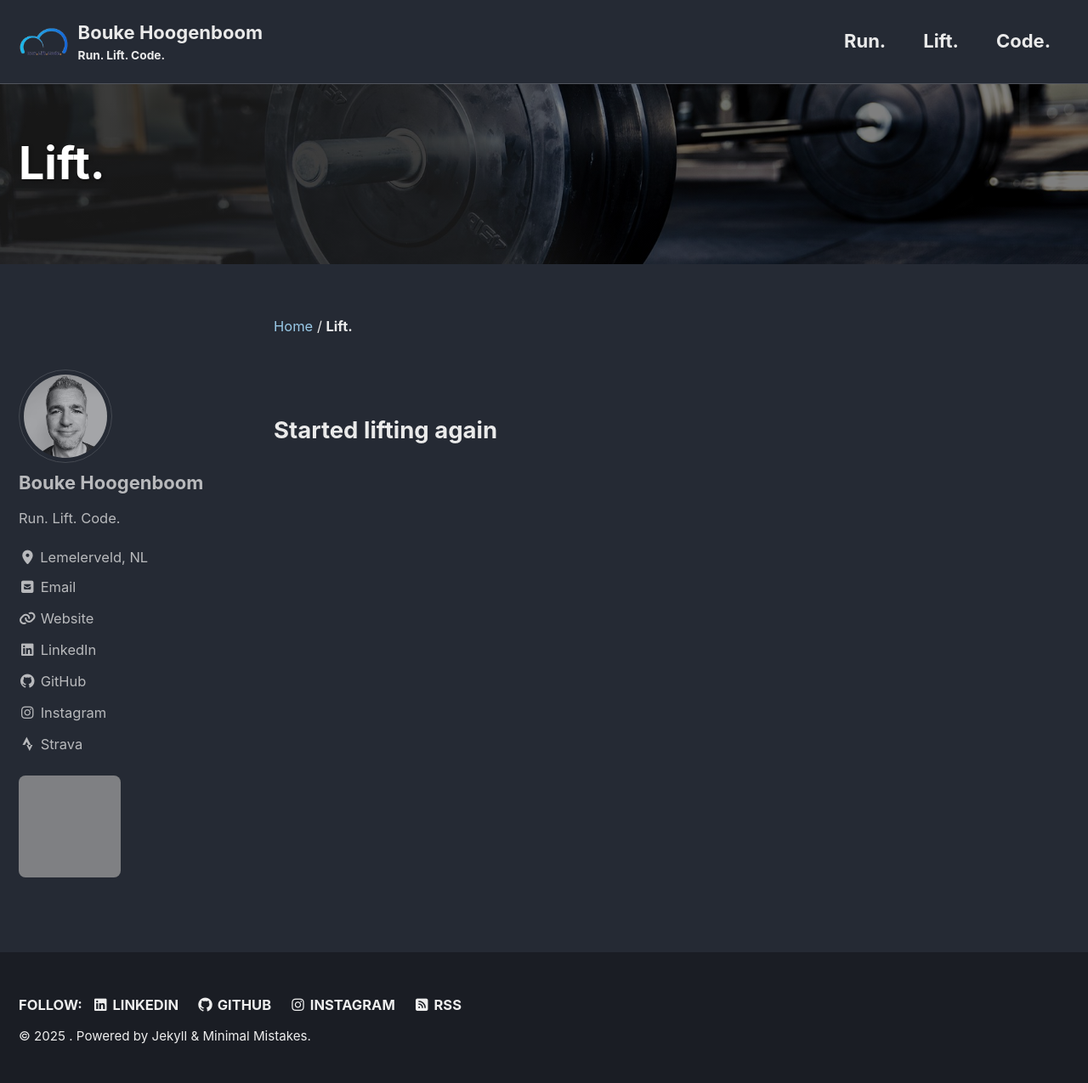
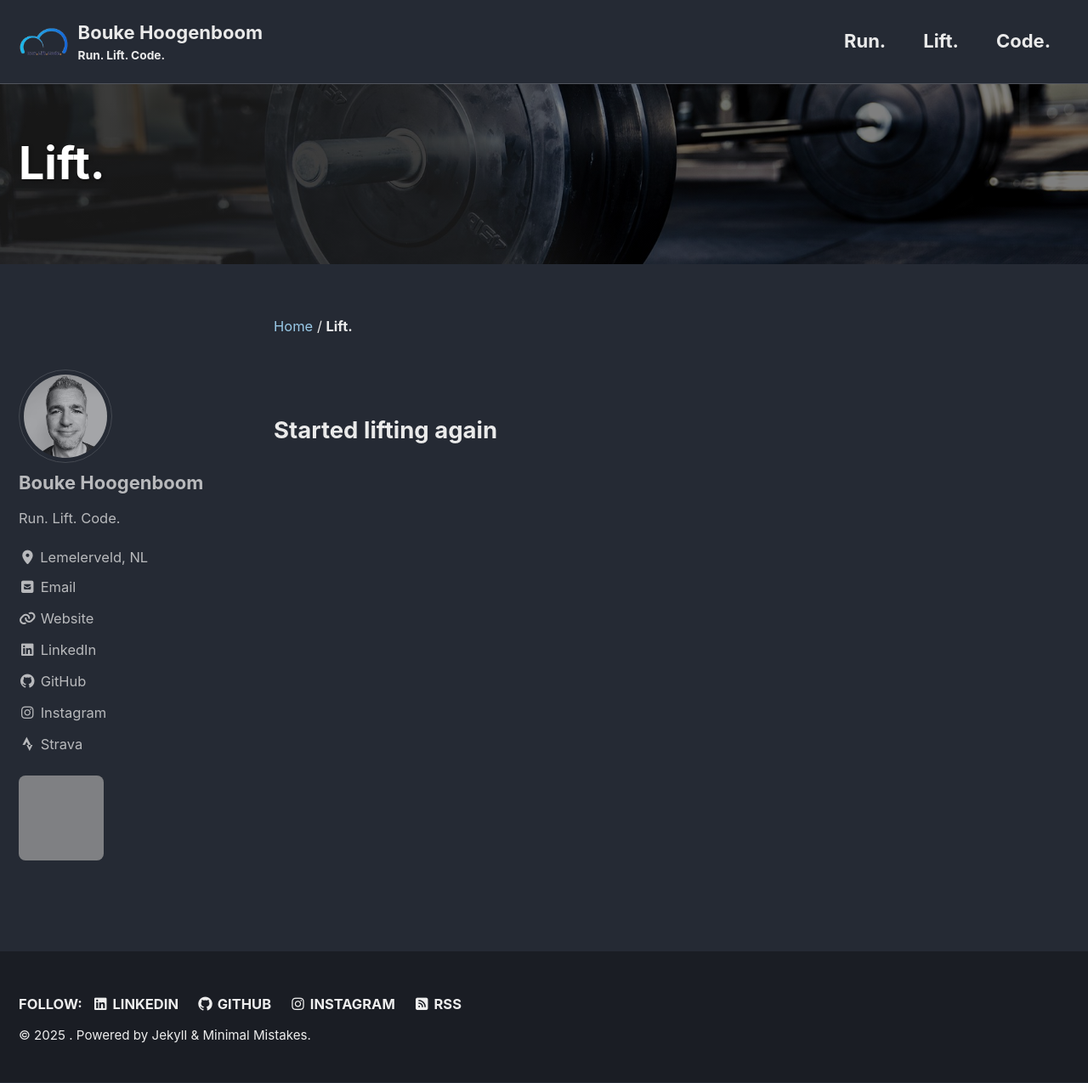
Before and after one commit to bhoogenboom/BoukeHoogenboom, a Jekyll site: the page built from _pages/lift.md, in a window 1280 px wide and 1275 px high. Shown: the whole window at 85% size. Built offline with Jekyll 4.4.1, drawn with Linux system fonts in a browser that asks for light colours; cached includes are drawn as plain includes; grey boxes are pictures that could not be loaded.

Commit message:
Change dimentions

```diff
--- a/_includes/author-profile-custom-links.html
+++ b/_includes/author-profile-custom-links.html
@@ -8,5 +8,5 @@
   <div style="text-align: left; margin: 1em 0;">
     <img src="https://images.credly.com/size/340x340/images/336eebfc-0ac3-4553-9a67-b402f491f185/azure-administrator-associate-600x600.png"
          alt="Azure Administrator Associate Certification"
-         style="width: 120px; height: 120px; border-radius: 8px;">
+         style="width: 100px; height: 100px; border-radius: 8px;">
   </div>
```
